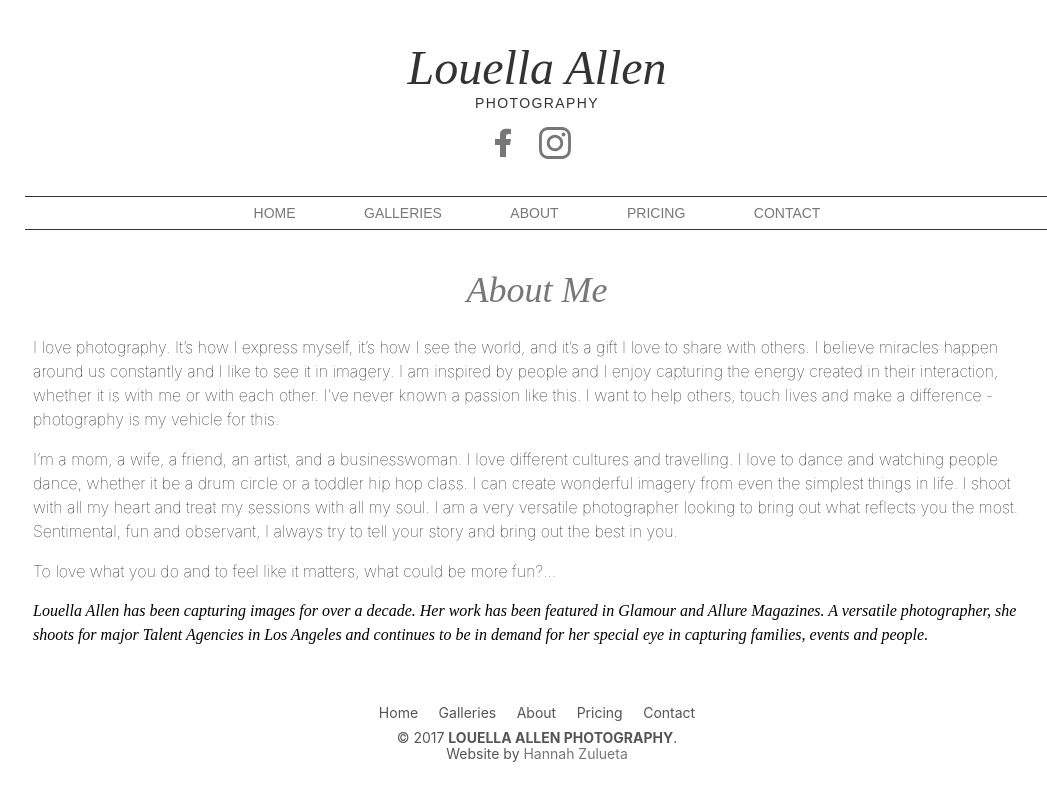
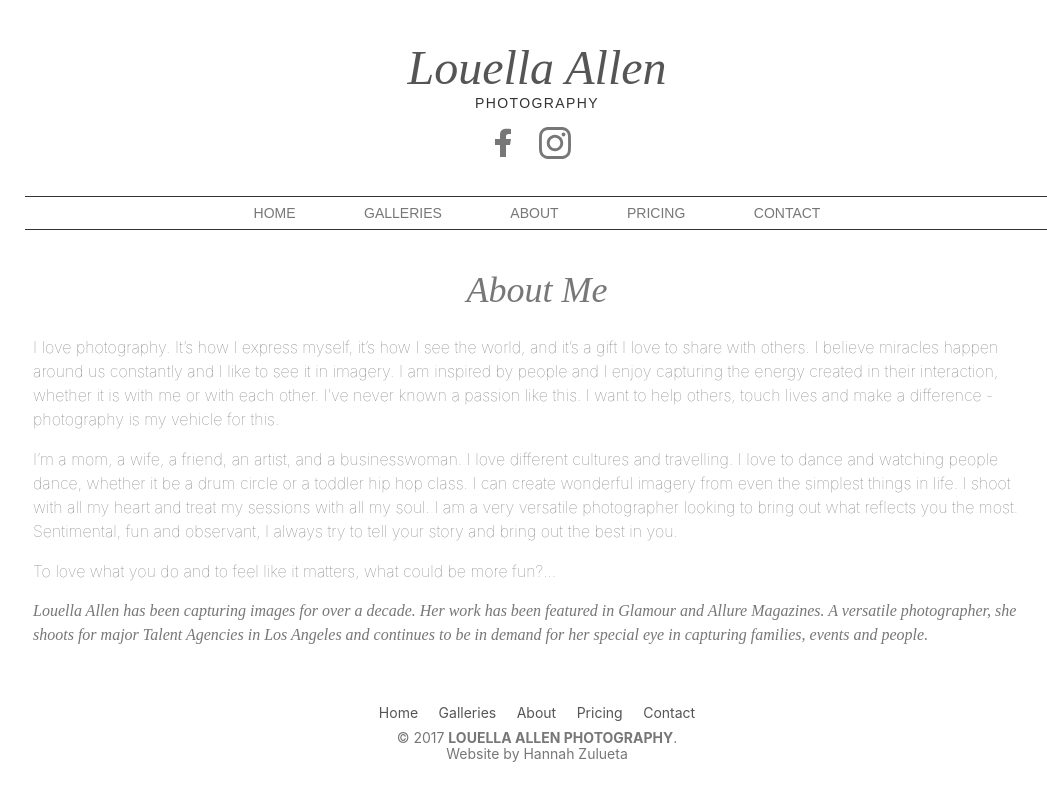
Before and after one commit to hanapotski/LAphotography, a website: page about.html in a window 1280 px wide. Shown: the whole page, without its empty margins (103-1150 px from the left). Drawn offline with Linux system fonts and the light colour scheme; files that its build step writes are made by us from their sources.

Commit message:
change color to gray

```diff
--- a/about.html
+++ b/about.html
@@ -16,7 +16,7 @@
     <div class="">
       <!-- HEADER -->
       <header class="bg-white black-80 tc pv4 avenir">
-        <h1 class="mt2 mb0 baskerville i fw1 f1">Louella Allen</h1>
+        <h1 class="mt2 mb0 baskerville i fw1 f1 mid-gray">Louella Allen</h1>
         <h2 class="mt0 mb3 f6 fw4 ttu tracked">Photography</h2>
 
         <div class="mt1">
@@ -44,22 +44,22 @@
       <!-- CONTENT -->
       <article class="w-100 pa3 w-80-ns pa2-ns center mw9">
         <h1 class="f2 gray mt0 pb3 pb0-ns f2-m f2-ns tc i fw1">About Me</h1>
-        <p class="lh-copy sans-serif fw1">
+        <p class="lh-copy sans-serif gray fw1">
           I love photography.  It’s how I express myself, it’s how I see the world, and it’s a gift I love to share with others.  I believe miracles happen around us constantly and I like to see it in imagery.  I am inspired by people and I enjoy capturing the energy created in their interaction, whether it is with me or with each other.  I’ve never known a passion like this.  I want to help others, touch lives and make a difference - photography is my vehicle for this.
         </p>
-        <p class="lh-copy sans-serif fw1">
+        <p class="lh-copy sans-serif gray fw1">
           I’m a mom, a wife, a friend, an artist, and a businesswoman. I love different cultures and travelling. I love to dance and watching people dance, whether it be a drum circle or a toddler hip hop class.  I can create wonderful imagery from even the simplest things in life.  I shoot with all my heart and treat my sessions with all my soul.  I am a very versatile photographer looking to bring out what reflects you the most.  Sentimental, fun  and observant, I always try to tell your story and bring out the best in you.
         </p>
-        <p class="lh-copy sans-serif fw1">
+        <p class="lh-copy sans-serif gray fw1">
           To love what you do and to feel like it matters, what could be more fun?...
         </p>
-        <p class="lh-copy fw1 i">
+        <p class="lh-copy gray fw1 i">
           Louella Allen has been capturing images for over a decade.  Her work has been featured in Glamour and Allure Magazines.  A versatile photographer, she shoots for major Talent Agencies in Los Angeles and continues to be in demand for her special eye in capturing families, events and people.
         </p>
       </article>
 
       <!-- FOOTER -->
-      <footer class="pv4 ph3 ph5-m ph6-l mid-gray sans-serif">
+      <footer class="pv4 ph3 ph5-m ph6-l gray sans-serif">
         <div class="tc mb2">
           <a href="#" title="Home" class="f6 dib ph2 link mid-gray dim">Home</a>
           <a href="#"    title="Galleries" class="f6 dib ph2 link mid-gray dim">Galleries</a>
```
Also changed, not shown: index.html (+2 -2 lines).
